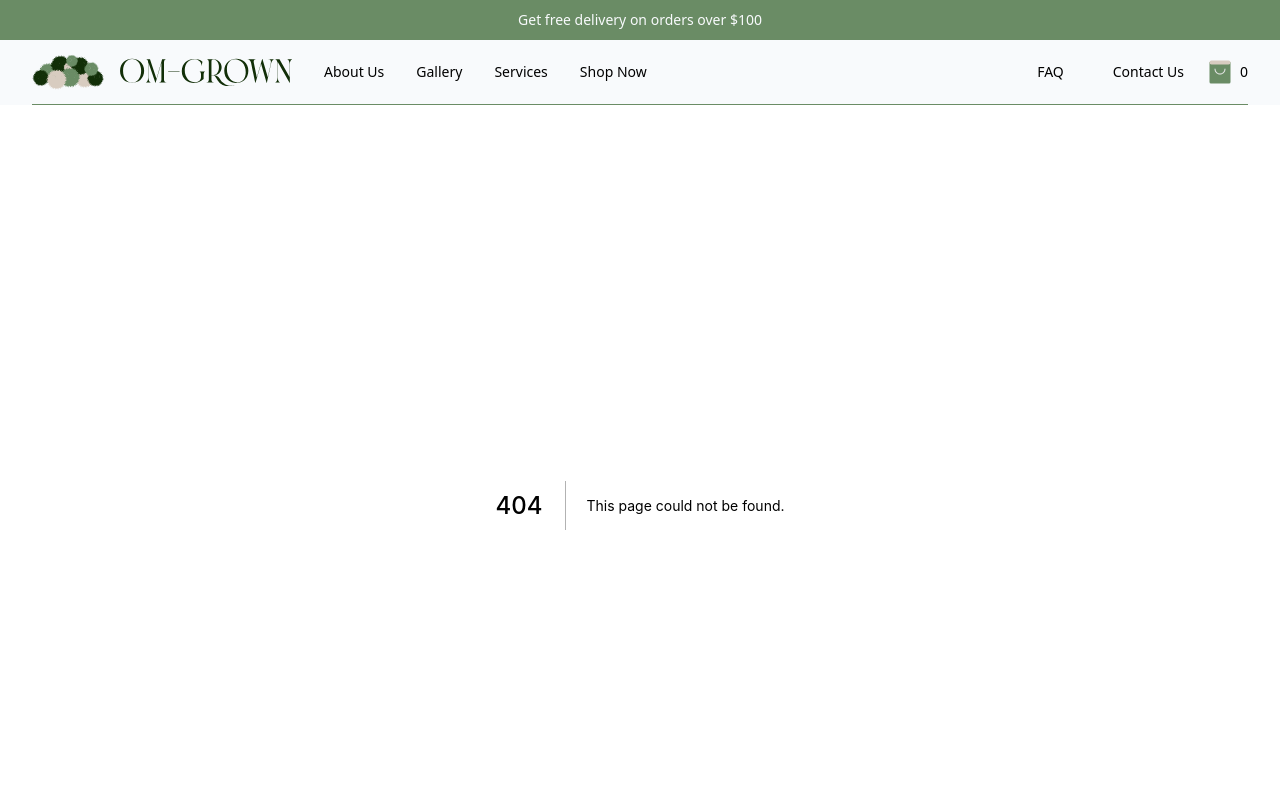
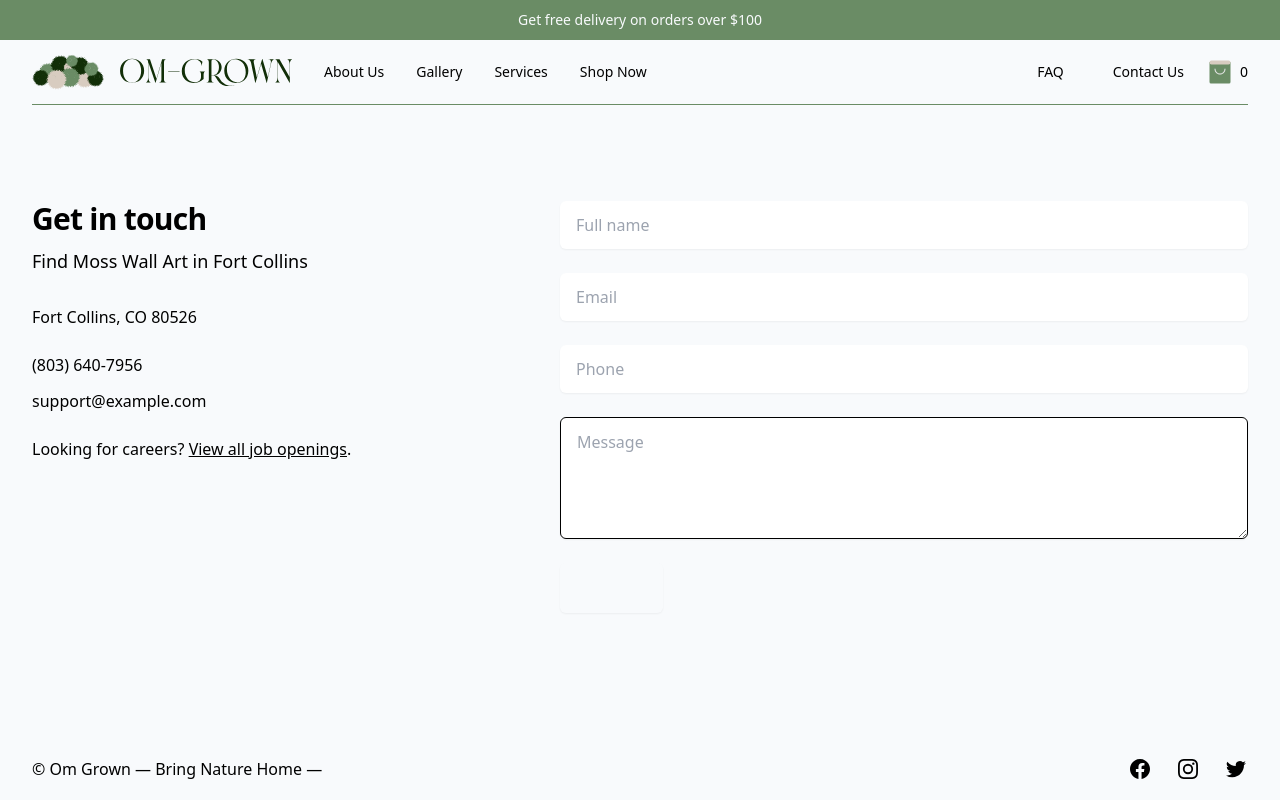
Before and after one commit to Ariels713/om-grown, a Next.js app: page /contactUs in a window 1280 px wide. Before the commit this address had no page. Shown: the top 800 px of the page. Built offline with nearby package versions, Linux system fonts and the light colour scheme.

Commit message:
added contact page

```diff
--- a/components/navigation/Navigation.js
+++ b/components/navigation/Navigation.js
@@ -294,12 +294,11 @@ export default function Example() {
                   </Link>
                 </div>
                 <div className="flow-root">
-                  <a
-                    href="#"
-                    className="-m-2 p-2 block font-medium text-darkgreen"
-                  >
-                    Contact Us
-                  </a>
+                  <Link href="/contactUs">
+                    <a className="-m-2 p-2 block font-medium text-darkgreen">
+                      Contact Us
+                    </a>
+                  </Link>
                 </div>
               </div>
             </div>
@@ -469,12 +468,11 @@ export default function Example() {
                   </Link>
 
                   <span className="h-6 w-px bg-gray-200" aria-hidden="true" />
-                  <a
-                    href="#"
-                    className="text-sm font-medium text-gray-700 hover:text-gray-800"
-                  >
-                    Contact Us
-                  </a>
+                  <Link href="/contactUs">
+                    <a className="text-sm font-medium text-gray-700 hover:text-gray-800">
+                      Contact Us
+                    </a>
+                  </Link>
                 </div>
 
                 {/* Cart */}
--- /dev/null
+++ b/pages/contactUs.js
@@ -0,0 +1,121 @@
+// import { MailIcon, PhoneIcon } from "@heroicons/react/outline"
+
+export default function Example() {
+  return (
+    <div className="relative bg-white">
+      <div className="absolute inset-0">
+        <div className="absolute inset-y-0 left-0 w-1/2 bg-gray-50" />
+      </div>
+      <div className="relative max-w-7xl mx-auto lg:grid lg:grid-cols-5">
+        <div className="bg-gray-50 py-16 px-4 sm:px-6 lg:col-span-2 lg:px-8 lg:py-24 xl:pr-12">
+          <div className="max-w-lg mx-auto">
+            <h2 className="text-2xl font-extrabold tracking-tight text-gray-900 sm:text-3xl">
+              Get in touch
+            </h2>
+            <p className="mt-3 text-lg leading-6 text-gray-500">
+              Find Moss Wall Art in Fort Collins
+            </p>
+            <dl className="mt-8 text-base text-gray-500">
+              <div>
+                <dt className="sr-only">Postal address</dt>
+                <dd>
+                  {/* <p>742 Evergreen Terrace</p> */}
+                  <p>Fort Collins, CO 80526</p>
+                </dd>
+              </div>
+              <div className="mt-6">
+                <dt className="sr-only">Phone number</dt>
+                <dd className="flex">
+                  <span>(803) 640-7956</span>
+                </dd>
+              </div>
+              <div className="mt-3">
+                <dt className="sr-only">Email</dt>
+                <dd className="flex">
+                  {/* <MailIcon
+                    className="flex-shrink-0 h-6 w-6 text-gray-400"
+                    aria-hidden="true"
+                  /> */}
+                  <span>support@example.com</span>
+                </dd>
+              </div>
+            </dl>
+            <p className="mt-6 text-base text-gray-500">
+              Looking for careers?{" "}
+              <a href="#" className="font-medium text-gray-700 underline">
+                View all job openings
+              </a>
+              .
+            </p>
+          </div>
+        </div>
+        <div className="bg-white py-16 px-4 sm:px-6 lg:col-span-3 lg:py-24 lg:px-8 xl:pl-12">
+          <div className="max-w-lg mx-auto lg:max-w-none">
+            <form action="#" method="POST" className="grid grid-cols-1 gap-y-6">
+              <div>
+                <label htmlFor="full-name" className="sr-only">
+                  Full name
+                </label>
+                <input
+                  type="text"
+                  name="full-name"
+                  id="full-name"
+                  autoComplete="name"
+                  className="block w-full shadow-sm py-3 px-4 placeholder-gray-500 focus:ring-indigo-500 focus:border-indigo-500 border-gray-300 rounded-md"
+                  placeholder="Full name"
+                />
+              </div>
+              <div>
+                <label htmlFor="email" className="sr-only">
+                  Email
+                </label>
+                <input
+                  id="email"
+                  name="email"
+                  type="email"
+                  autoComplete="email"
+                  className="block w-full shadow-sm py-3 px-4 placeholder-gray-500 focus:ring-indigo-500 focus:border-indigo-500 border-gray-300 rounded-md"
+                  placeholder="Email"
+                />
+              </div>
+              <div>
+                <label htmlFor="phone" className="sr-only">
+                  Phone
+                </label>
+                <input
+                  type="text"
+                  name="phone"
+                  id="phone"
+                  autoComplete="tel"
+                  className="block w-full shadow-sm py-3 px-4 placeholder-gray-500 focus:ring-indigo-500 focus:border-indigo-500 border-gray-300 rounded-md"
+                  placeholder="Phone"
+                />
+              </div>
+              <div>
+                <label htmlFor="message" className="sr-only">
+                  Message
+                </label>
+                <textarea
+                  id="message"
+                  name="message"
+                  rows={4}
+                  className="block w-full shadow-sm py-3 px-4 placeholder-gray-500 focus:ring-indigo-500 focus:border-indigo-500 border border-gray-300 rounded-md"
+                  placeholder="Message"
+                  defaultValue={""}
+                />
+              </div>
+              <div>
+                <button
+                  type="submit"
+                  className="inline-flex justify-center py-3 px-6 border border-transparent shadow-sm text-base font-medium rounded-md text-white bg-indigo-600 hover:bg-indigo-700 focus:outline-none focus:ring-2 focus:ring-offset-2 focus:ring-indigo-500"
+                >
+                  Submit
+                </button>
+              </div>
+            </form>
+          </div>
+        </div>
+      </div>
+    </div>
+  )
+}
```
